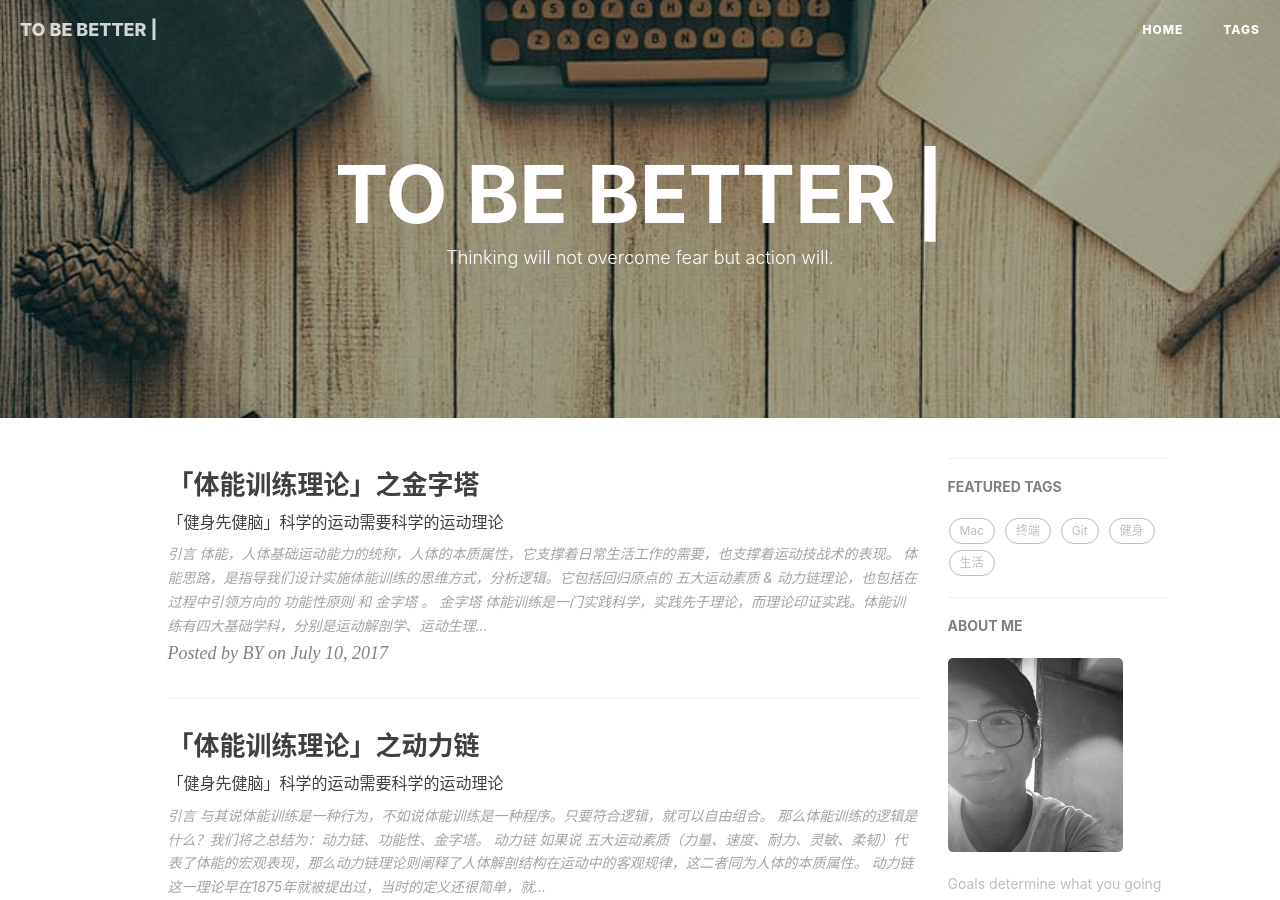
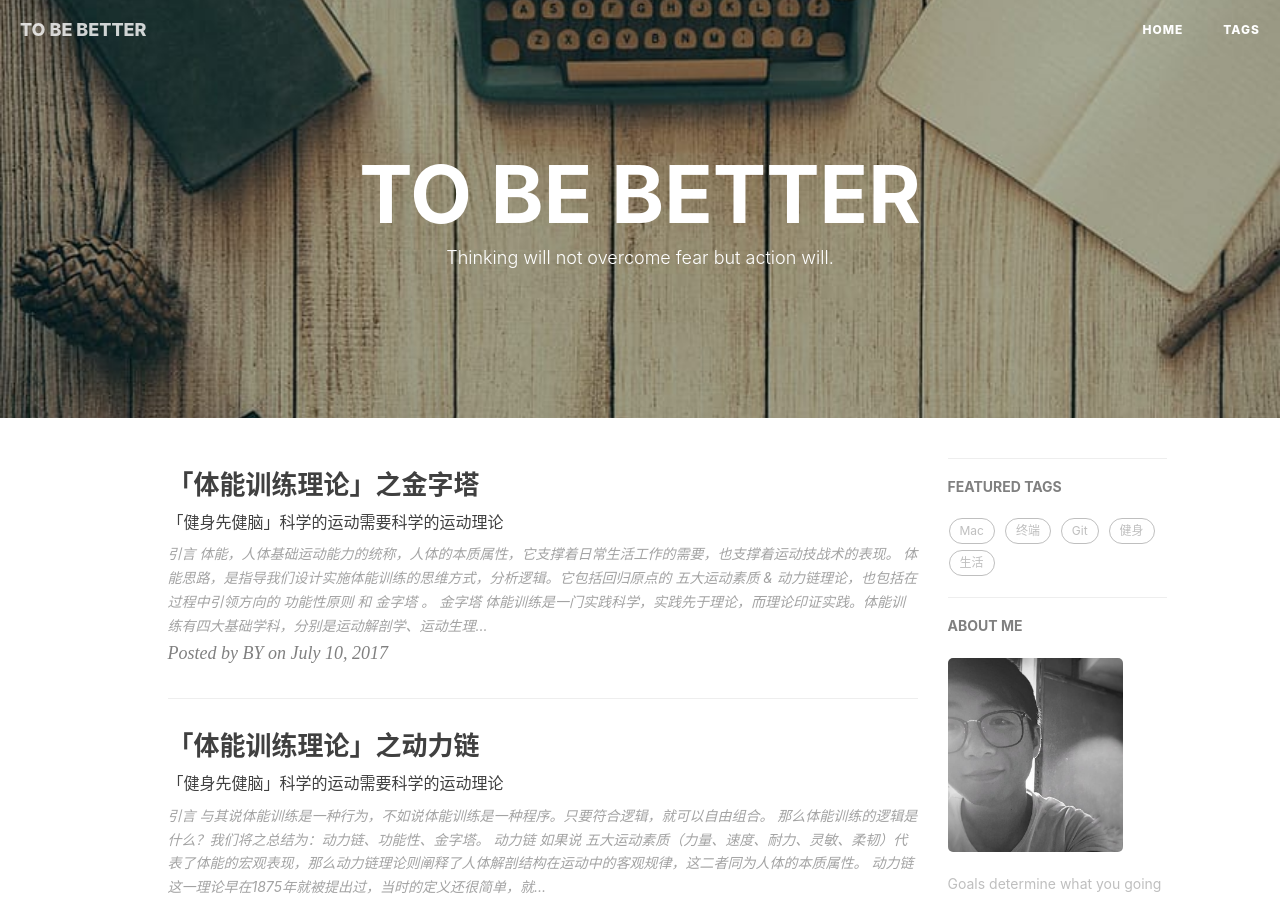
Before and after one commit to yuhangdai/yuhangdai.github.io, a Jekyll site: the page built from index.html, in a window 1280 px wide and 900 px high. Built offline with Jekyll 4.4.1, drawn with Linux system fonts in a browser that asks for light colours; nearby versions of some CDN libraries; the list of posts is cut into pages by our own code; comment, search, counter and statistics services are not loaded; some of the changed text lies outside the part shown.

```diff
--- a/_config.yml
+++ b/_config.yml
@@ -1,5 +1,5 @@
 # Site settings
-title: TO BE BETTER |
+title: TO BE BETTER
 SEOTitle: 心灵客栈
 header-img: img/post-bg-desk.jpg
 description: "The deeper you more,The happier you are"
```
